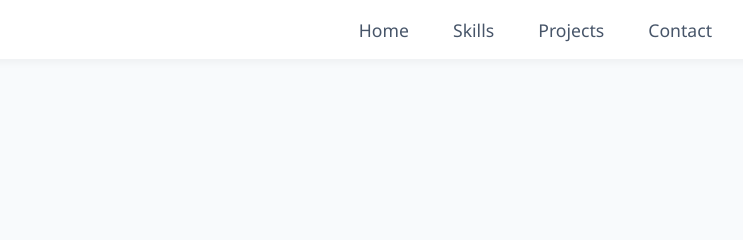
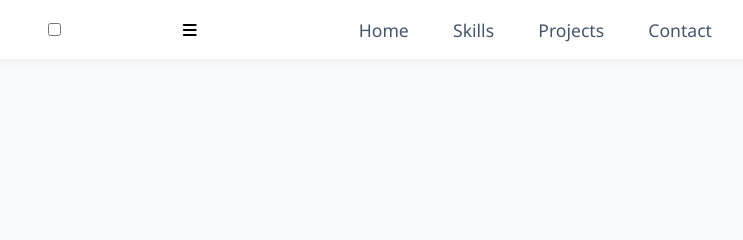
Before and after one commit to alkayyalirahaf/Project1-Portfolio, a plain HTML site: page index.html in a window 1280 px wide. Shown: the top 240 px of the page, 368-1111 px from the left. Drawn offline with Linux system fonts and the light colour scheme.

Commit message:
Update index.html

```diff
--- a/index.html
+++ b/index.html
@@ -10,11 +10,15 @@
 
 <body>
 
-
     <!--navbar-->
 <header>
 
     <a href="#home" class="logo">Rahaf</a>
+    <input type="checkbox" name="" id="menu-toggle">
+    <label for="menu-toggle" class="menu-btn">
+        <i class="fa-solid fa-bars"></i>
+    </label>
+
     <nav class="navigation">
 
         <a href="#home">Home</a>
@@ -23,6 +27,8 @@
         <a href="#contact">Contact</a>
 
     </nav>
+
+
 
 </header>
 
```
